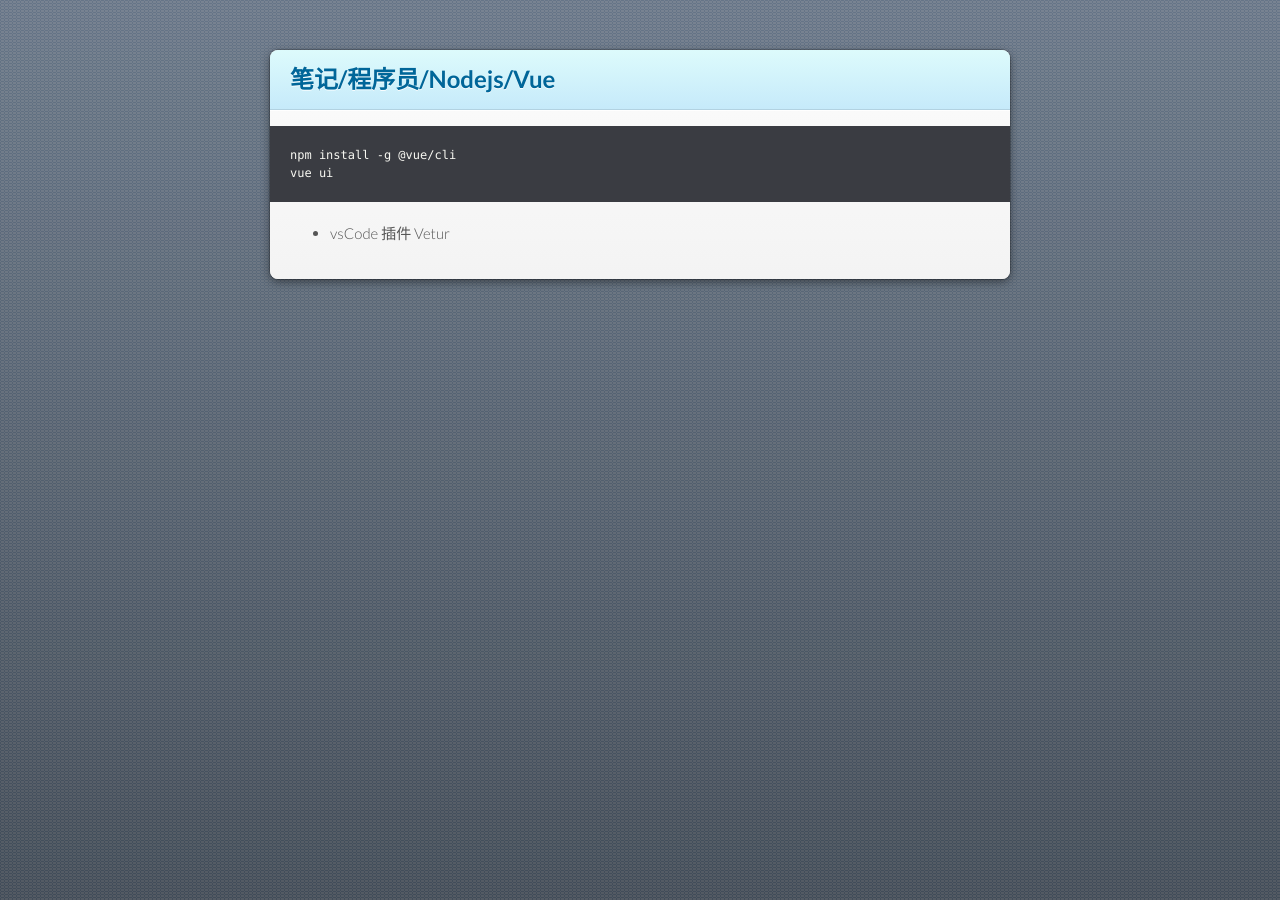
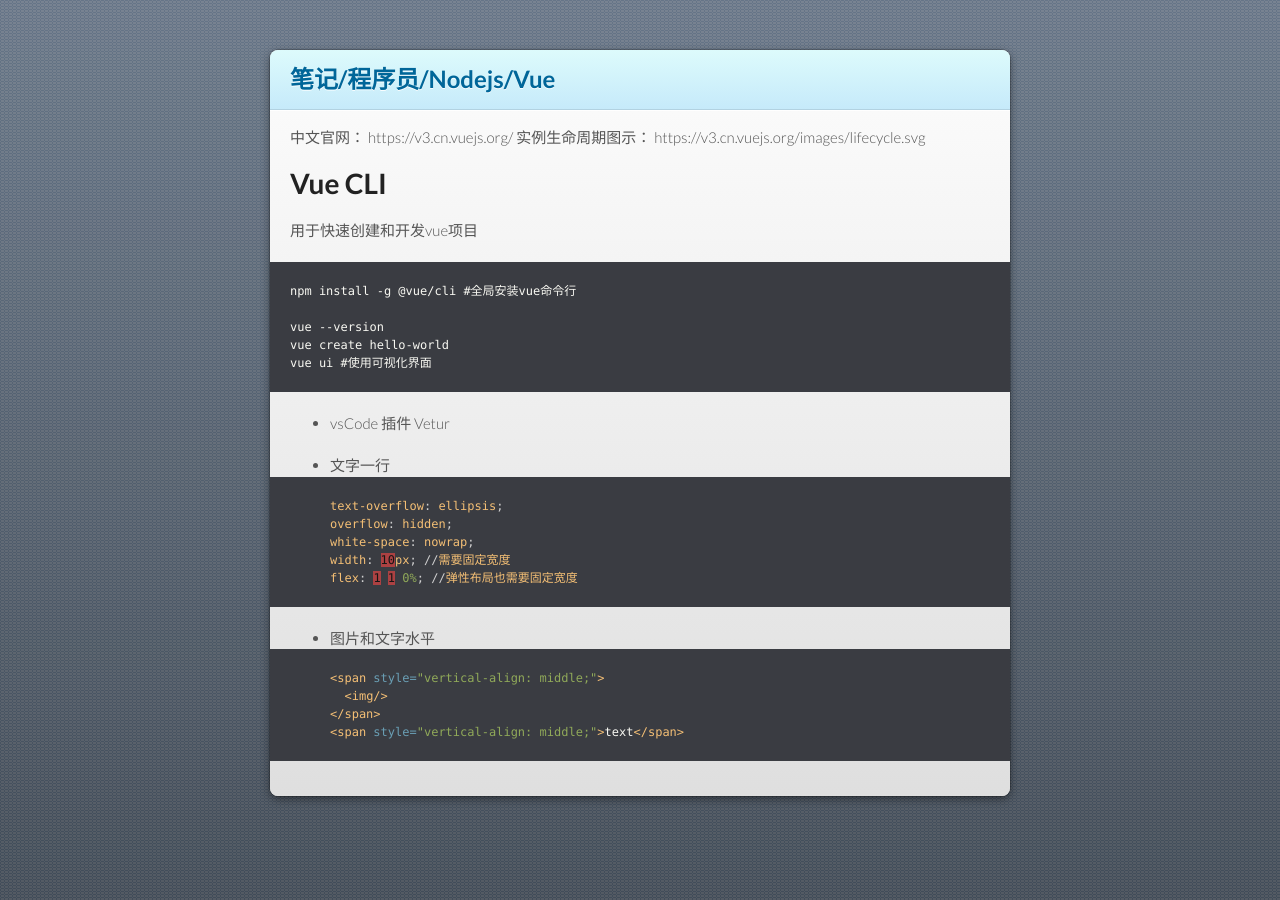
Before and after one commit to huchlo/blog, a Jekyll site: the page built from 笔记/程序员/Nodejs/Vue.md, in a window 1280 px wide. Built offline with Jekyll 4.4.1, drawn with Linux system fonts in a browser that asks for light colours; our own code applies the rules of GitHub Pages for plain Markdown files.

Commit message:
vault backup: 2022-08-04 12:31:55

````diff
--- a/笔记/程序员/Nodejs/Vue.md
+++ b/笔记/程序员/Nodejs/Vue.md
@@ -1,8 +1,33 @@
+中文官网： https://v3.cn.vuejs.org/
+实例生命周期图示： https://v3.cn.vuejs.org/images/lifecycle.svg
+
+# Vue CLI
+用于快速创建和开发vue项目
 ```
-npm install -g @vue/cli
-vue ui
+npm install -g @vue/cli #全局安装vue命令行
+
+vue --version
+vue create hello-world
+vue ui #使用可视化界面
 ```
 
 
 - vsCode 插件
 Vetur
+
+- 文字一行
+```css
+text-overflow: ellipsis;
+overflow: hidden;
+white-space: nowrap;
+width: 10px; //需要固定宽度
+flex: 1 1 0%; //弹性布局也需要固定宽度
+```
+
+- 图片和文字水平
+```html
+<span style="vertical-align: middle;">
+	<img/>
+</span>
+<span style="vertical-align: middle;">text</span>
+```
````
Also changed, not shown: 笔记/程序员/Cmd.md (added, +11 -0 lines), 笔记/程序员/开源软件项目/kafka.md (+34 -17 lines), 笔记/程序员/数据库/MongoDB.md (+25 -0 lines), 笔记/程序员/数据库/SQL/MySQL.md (+4 -0 lines), 笔记/程序员/数据库/SQL/SQL.md (+15 -10 lines), 笔记/程序员/语言/Java/Java.md (+10 -1 lines), 笔记/程序员/语言/Java/Spring.md (added, +10 -0 lines), 笔记/程序员/语言/Java/SpringCloudStream.md (added, +28 -0 lines).
